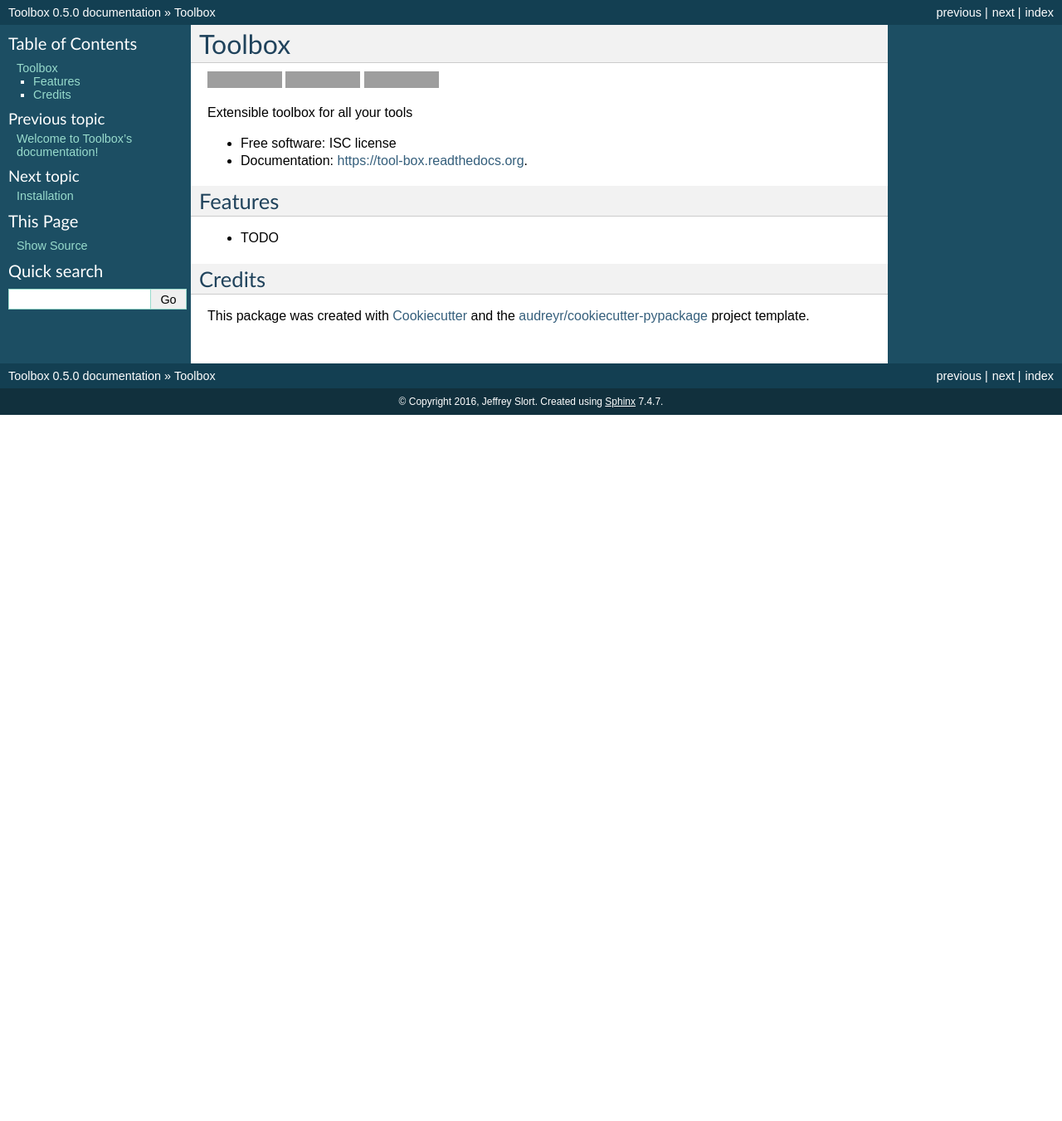
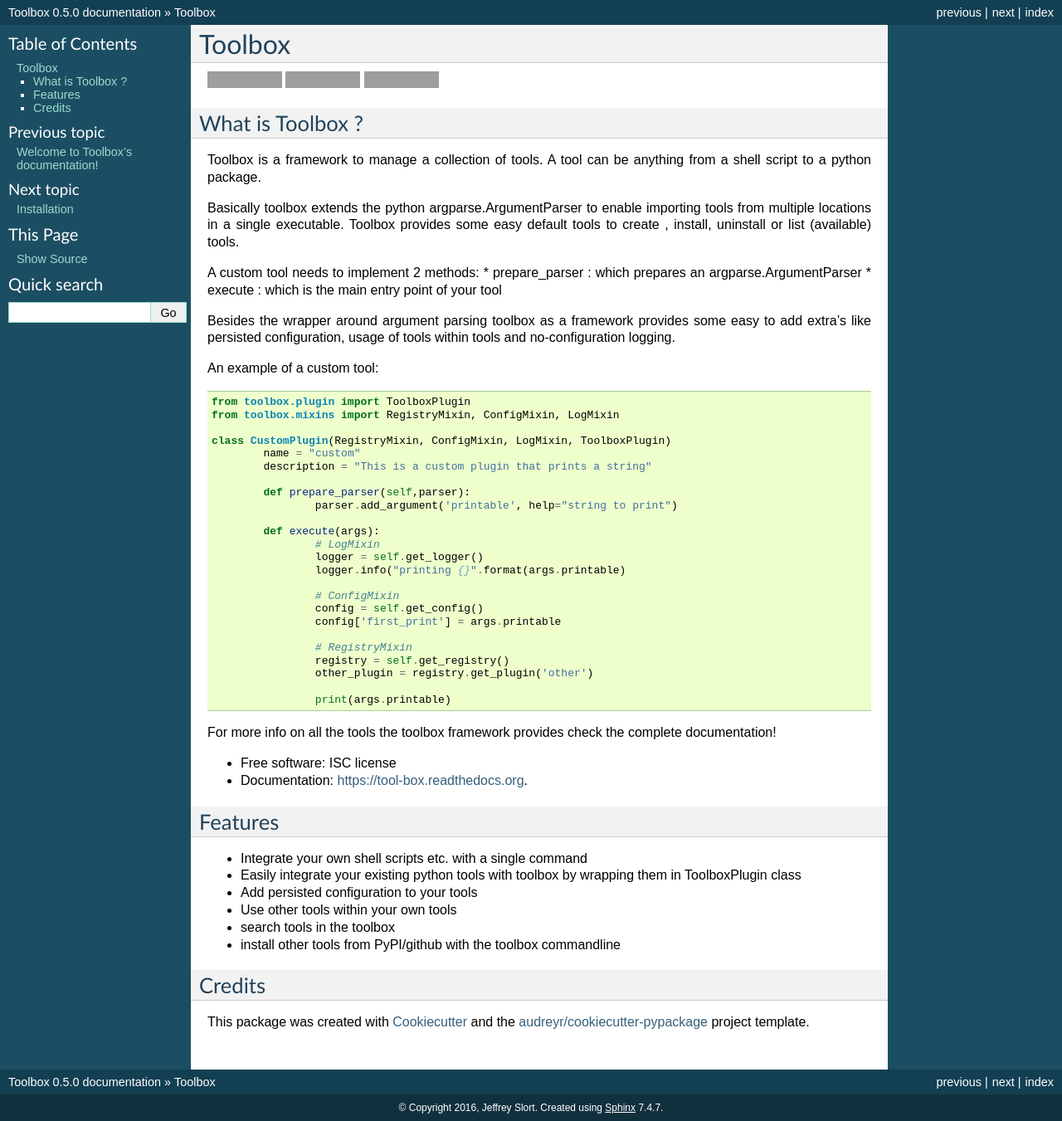
Before and after one commit to jeff-99/toolbox, a Sphinx documentation site: the page built from docs/readme.rst, in a window 1280 px wide. Shown: the whole page at 83% size. Built offline with Sphinx 7.4.7, drawn with Linux system fonts in a browser that asks for light colours; before the commit the page ends 900 px from its top, so only the background shows below that; grey boxes are pictures that could not be loaded.

Commit message:
added README

```diff
--- a/README.rst
+++ b/README.rst
@@ -2,7 +2,7 @@
 Toolbox
 ===============================
 
-.. image:: https://img.shields.io/pypi/v/toolbox.svg
+.. image:: https://img.shields.io/pypi/v/tool-box.svg
         :target: https://pypi.python.org/pypi/tool-box
 
 .. image:: https://img.shields.io/travis/jeff-99/toolbox.svg
@@ -13,7 +13,51 @@
         :alt: Documentation Status
 
 
-Extensible toolbox for all your tools
+What is Toolbox ?
+-----------------
+
+Toolbox is a framework to manage a collection of tools.
+A tool can be anything from a shell script to a python package.
+
+Basically toolbox extends the python argparse.ArgumentParser to enable importing tools from multiple locations
+in a single executable. Toolbox provides some easy default tools to create , install, uninstall or list (available) tools.
+
+A custom tool needs to implement 2 methods:
+* prepare_parser : which prepares an argparse.ArgumentParser
+* execute : which is the main entry point of your tool
+
+Besides the wrapper around argument parsing toolbox as a framework provides some easy to add extra's like persisted configuration,
+usage of tools within tools and no-configuration logging.
+
+An example of a custom tool::
+
+        from toolbox.plugin import ToolboxPlugin
+        from toolbox.mixins import RegistryMixin, ConfigMixin, LogMixin
+
+        class CustomPlugin(RegistryMixin, ConfigMixin, LogMixin, ToolboxPlugin)
+                name = "custom"
+                description = "This is a custom plugin that prints a string"
+
+                def prepare_parser(self,parser):
+                        parser.add_argument('printable', help="string to print")
+
+                def execute(args):
+                        # LogMixin
+                        logger = self.get_logger()
+                        logger.info("printing {}".format(args.printable)
+
+                        # ConfigMixin
+                        config = self.get_config()
+                        config['first_print'] = args.printable
+
+                        # RegistryMixin
+                        registry = self.get_registry()
+                        other_plugin = registry.get_plugin('other')
+
+                        print(args.printable)
+
+
+For more info on all the tools the toolbox framework provides check the complete documentation!
 
 * Free software: ISC license
 * Documentation: https://tool-box.readthedocs.org.
@@ -21,7 +65,14 @@
 Features
 --------
 
-* TODO
+* Integrate your own shell scripts etc. with a single command
+* Easily integrate your existing python tools with toolbox by wrapping them in ToolboxPlugin class
+* Add persisted configuration to your tools
+* Use other tools within your own tools
+* search tools in the toolbox
+* install other tools from PyPI/github with the toolbox commandline
+
+
 
 Credits
 ---------
--- a/docs/usage.rst
+++ b/docs/usage.rst
@@ -45,6 +45,7 @@
 
     tbox install --dev ./example
 
+A custom package or module needs to expose a 'Plugin' variable or class definition suffixed by 'Plugin' in the main namespace
 To check if this worked check if your new tool is listed::
 
     tbox list
```
